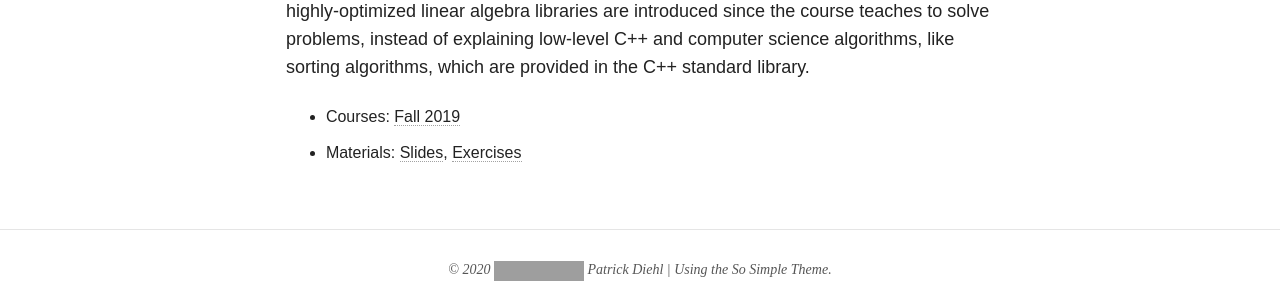
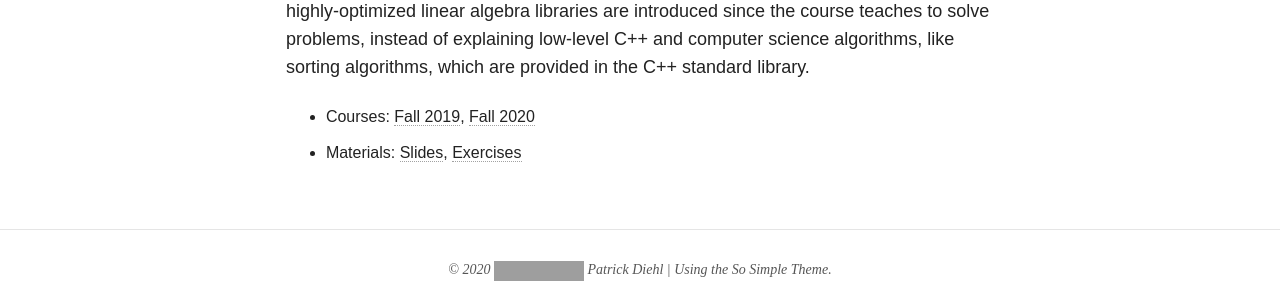
Before and after one commit to diehlpk/diehlpk.github.io, a Jekyll site: the page built from courses/index.md, in a window 1280 px wide. Shown: the part 870-1164 px from the top of the page. Built offline with Jekyll 4.4.1, drawn with Linux system fonts in a browser that asks for light colours; nearby versions of some CDN libraries; some web fonts are replaced; grey boxes are pictures that could not be loaded.

Commit message:
Update courses

```diff
--- a/courses/index.md
+++ b/courses/index.md
@@ -9,5 +9,5 @@ title: Courses
 
 This course will focus on the parallel implementation of computational mathematics problemsusing modern accelerated C++. The aim of this course is to learn how to quickly write useful efficient C++ programs. The students will not learn low-level C/C++ instead they will learn howto use high-level data structures, iterators, generic strings, and streams (including interactiveand file I/O) of the C++ ISO Standard library. In addition, highly-optimized linear algebra libraries are introduced since the course teaches to solve problems, instead of explaining low-level C++ and computer science algorithms, like sorting algorithms, which are provided in the C++ standard library.
 
-* Courses: [Fall 2019](https://www.cct.lsu.edu/~pdiehl/teaching/2019/4977/)
+* Courses: [Fall 2019](https://www.cct.lsu.edu/~pdiehl/teaching/2019/4977/), [Fall 2020](https://www.cct.lsu.edu/~pdiehl/teaching/2020/4997/)
 * Materials: [Slides](https://github.com/diehlpkteaching/ParallelComputationMath), [Exercises](https://github.com/diehlpkteaching/ParallelComputationMathExercise)
```
